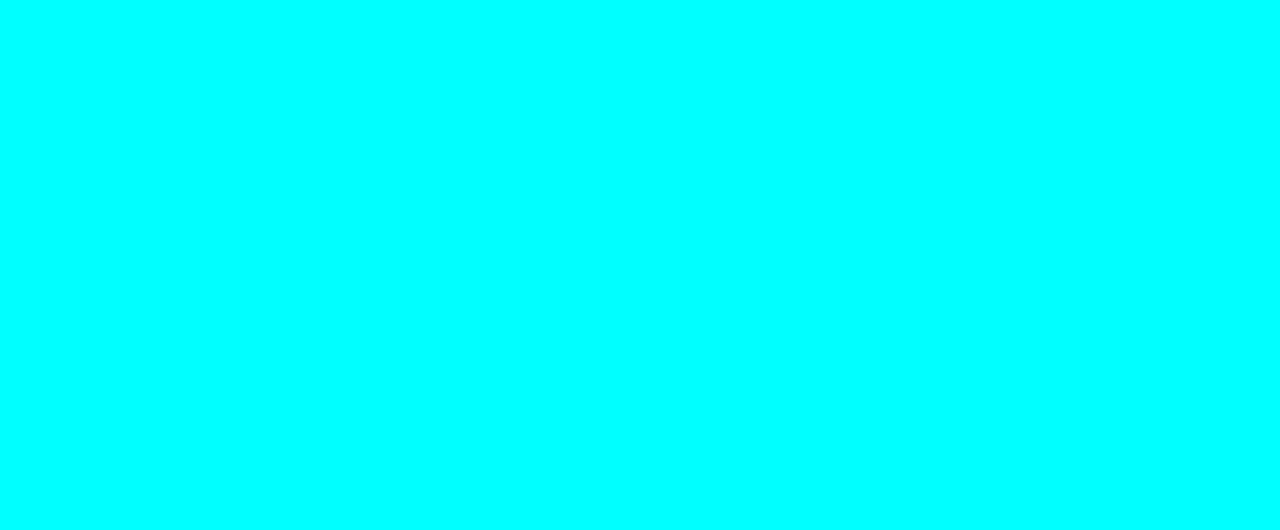
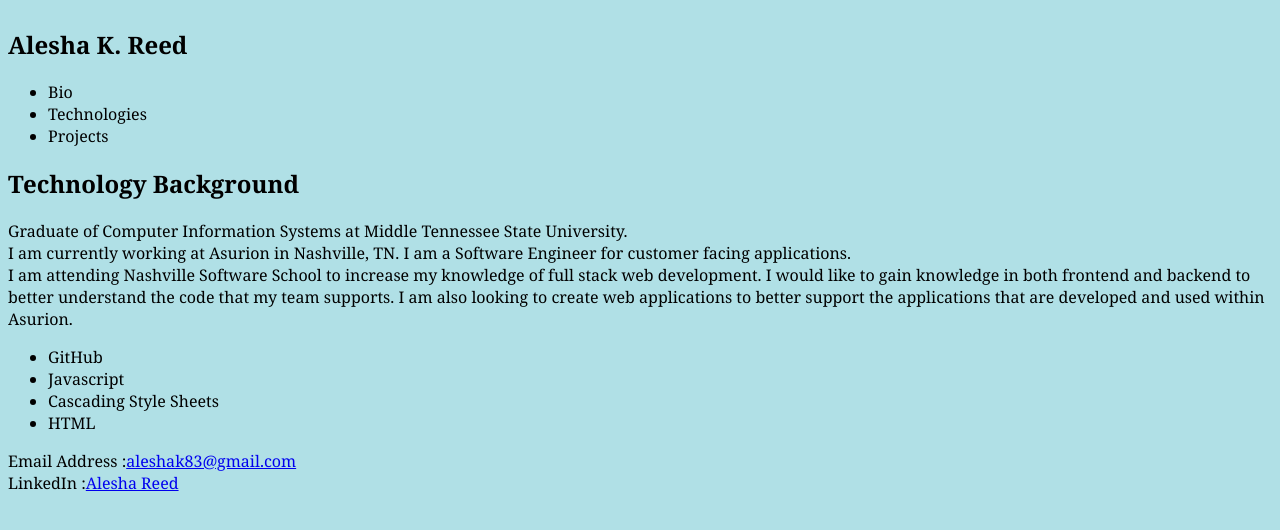
Before and after one commit to aleshakay/personal-bio-site, a plain HTML site: page index.html in a window 1280 px wide. Drawn offline with Linux system fonts and the light colour scheme.

Commit message:
added html format and js projects array

```diff
--- a/index.html
+++ b/index.html
@@ -1,13 +1,54 @@
-<!DOCTYPE html>
 <html lang="en">
 <head>
-    <meta charset="UTF-8">
-    <meta name="viewport" content="width=device-width, initial-scale=1.0">
-    <meta http-equiv="X-UA-Compatible" content="ie=edge">
-    <title>Personal-bio-site</title>
-    <link rel="stylesheet" href="./main.css">
+  <meta charset="UTF-8">
+  <meta name="viewport" content="width=device-width, initial-scale=1.0">
+  <meta http-equiv="X-UA-Compatible" content="ie=edge">
+  <link rel="stylesheet" href="./main.css">
+  <!-- TODO: Insert a title for your page -->
+  <title>Alesha Bio Page</title>
 </head>
-<body>
-    <script src="main.js"></script>
+
+<p>
+  <!-- Navigation -->
+  <nav>
+    <!-- TODO: Insert some sort of H1-H6 with your name here -->
+    <h2>Alesha K. Reed</h2>
+    <ul id="navLinks">
+      <li><a id="navToBio">Bio</a></li>
+      <li><a id="navToTechnologies">Technologies</a></li>
+      <li><a id="navToProjects">Projects</a></li>
+    </ul>
+  </nav>
+  <!-- End Navigation -->
+
+  <!-- Primary View -->
+  <div class="fullPage" id="bioPage">
+    <!-- TODO: Fill in bio info here: What is your background? Why do you want to go into development? What do you love about development? -->
+    <h2>Technology Background</h2>
+    <p>Graduate of Computer Information Systems at Middle Tennessee State University.</p>
+    <p>I am currently working at Asurion in Nashville, TN.  I am a Software Engineer for customer facing applications.</p>
+    <p>I am attending Nashville Software School to increase my knowledge of full stack web development. I would like to gain knowledge in both frontend and backend to better understand the code that my team supports. I am also looking to create web applications to better support the applications that are developed and used within Asurion. </p>
+  </div>
+  <div class="fullPage" id="technologiesPage">
+    <!-- TODO: Start an UL of all of the tools and technologies you've started learning so far. (You'll beef this page up later). -->
+    <ul id="learnedTechnologies">
+        <li>GitHub</li>
+        <li>Javascript</li>
+        <li>Cascading Style Sheets</li>
+        <li>HTML</li>
+    </ul>
+  </div>
+  <div class="fullPage" id="projectsPage"></div>
+  <!-- End Primary View -->
+
+  <!-- Footer -->
+  <footer class="page-footer">
+    <!-- TODO: Fill in contact info here: Include things like email, LinkedIn, Twitter and GitHub links. -->
+    <p class='emailAddress'> Email Address : <a href="mailto:aleshak83@gmail.com">aleshak83@gmail.com</a></p>
+    <p class='linkedinAddress'>LinkedIn : <a href="linkedin.com/in/alesha-reed-4804a6100">Alesha Reed</a></p>
+
+  </footer>
+  <!-- End Footer -->
+  <script src="./main.js"></script>
 </body>
 </html>
--- a/main.css
+++ b/main.css
@@ -1,3 +1,10 @@
 body{
-    background-color: aqua;
+    background-color: powderblue;
+    font-family: Cambria, Cochin, Georgia, Times, 'Times New Roman', serif;
+    color:  black;
 }
+
+p{
+    display: flex;
+    margin: 0%;
+}
--- a/main.js
+++ b/main.js
@@ -1 +1,14 @@
 console.log('personal-bio-site')
+
+projects =[
+    {
+        title: 'project1',
+        screenshot: 'https://google.com',
+        description: 'This is the first project',
+        technologiesUsed:'HTML, CSS, Vanilla Javascript, Version Control with Github',
+        available: true,
+        url: "https://github.com/nss-evening-cohort-10/js-part-deux",
+        githubUrl: "https://github.com/nss-evening-cohort-8/js-part-deux"
+
+    }
+]
```
